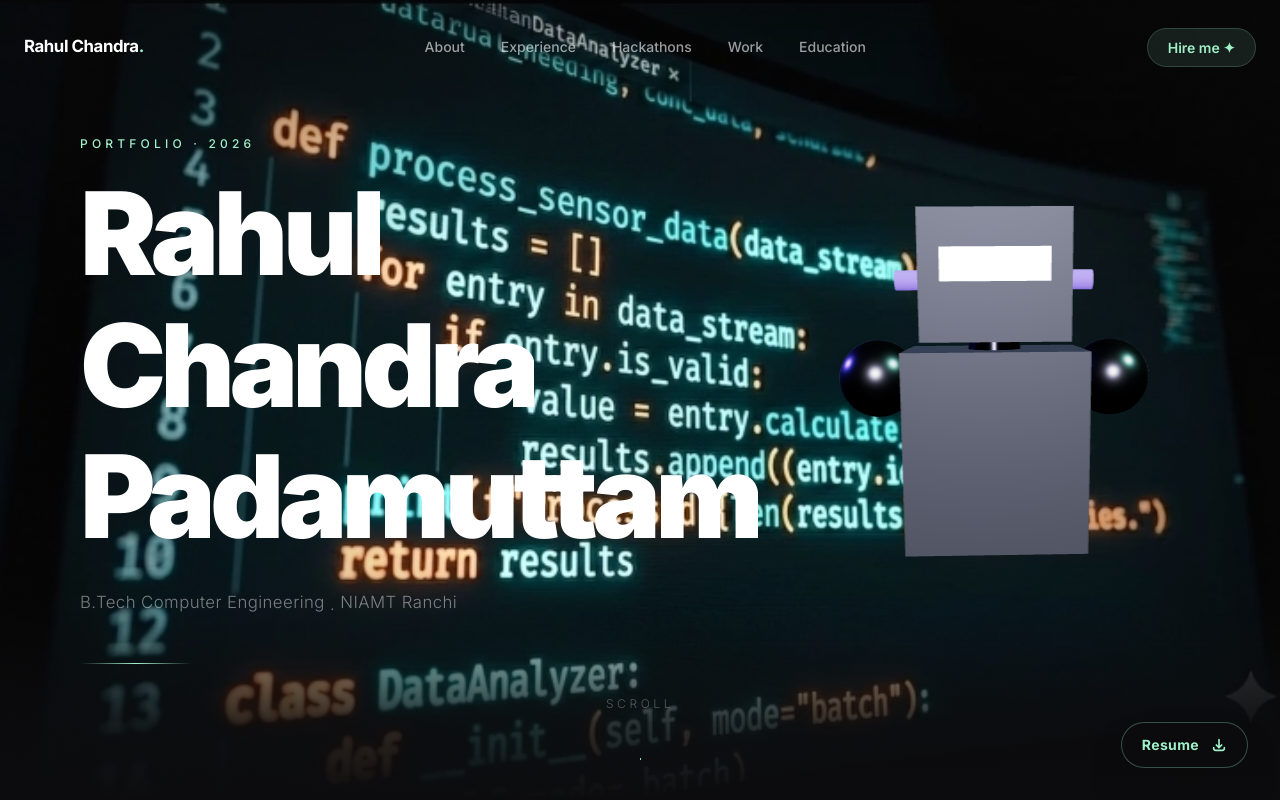
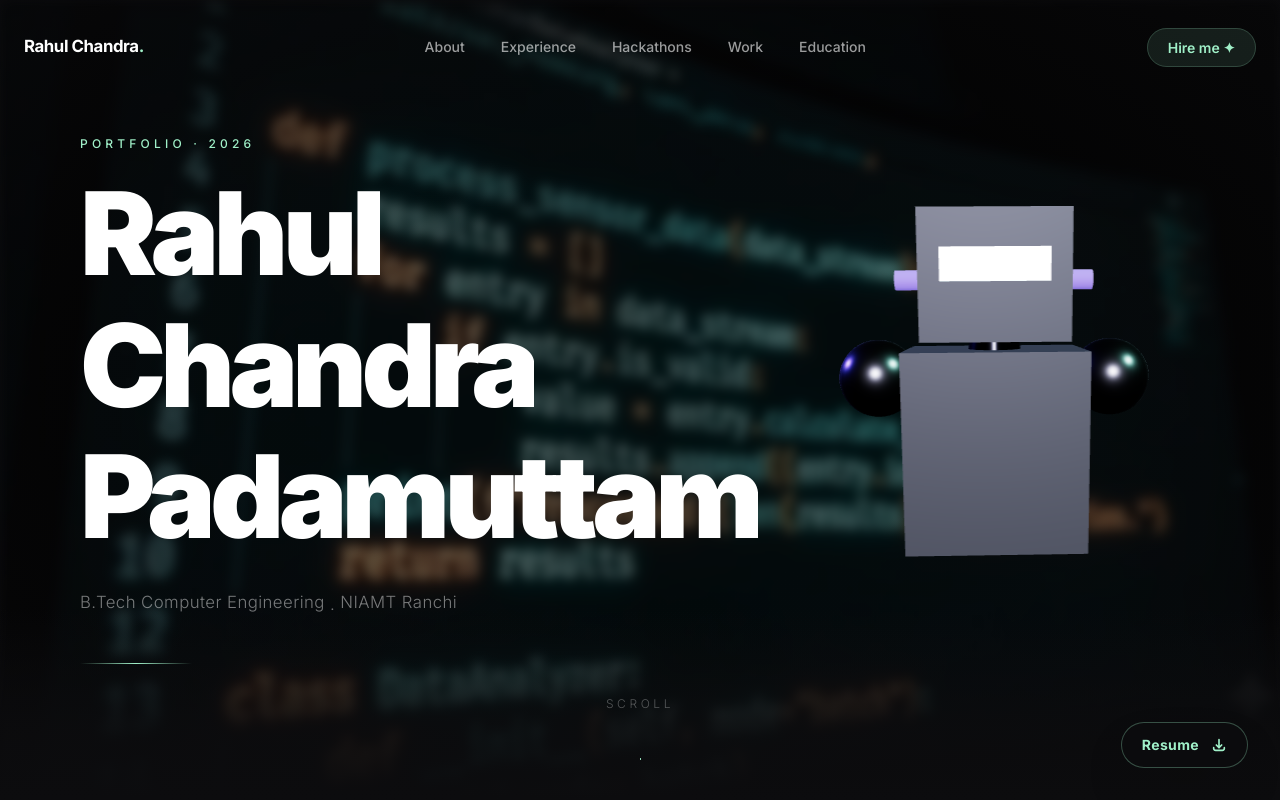
Before and after one commit to rahulchandra2004/portfolio, a Next.js app: page / in a window 1280 px wide. Shown: the top 800 px of the page. Built offline with nearby package versions, Linux system fonts and the light colour scheme.

Commit message:
Add cinematic blur to background animation

```diff
--- a/src/app/components/ScrollyCanvas.tsx
+++ b/src/app/components/ScrollyCanvas.tsx
@@ -165,8 +165,11 @@ export default function ScrollyCanvas() {
         {/* Canvas — fills full viewport */}
         <canvas
           ref={canvasRef}
-          className="absolute inset-0"
-          style={{ background: "#0c0c0e" }}
+          className="absolute inset-0 object-cover"
+          style={{
+            background: "#0c0c0e",
+            filter: "blur(6px) brightness(0.4)"
+          }}
         />
 
         {/* Radial vignette for cinematic depth */}
```
